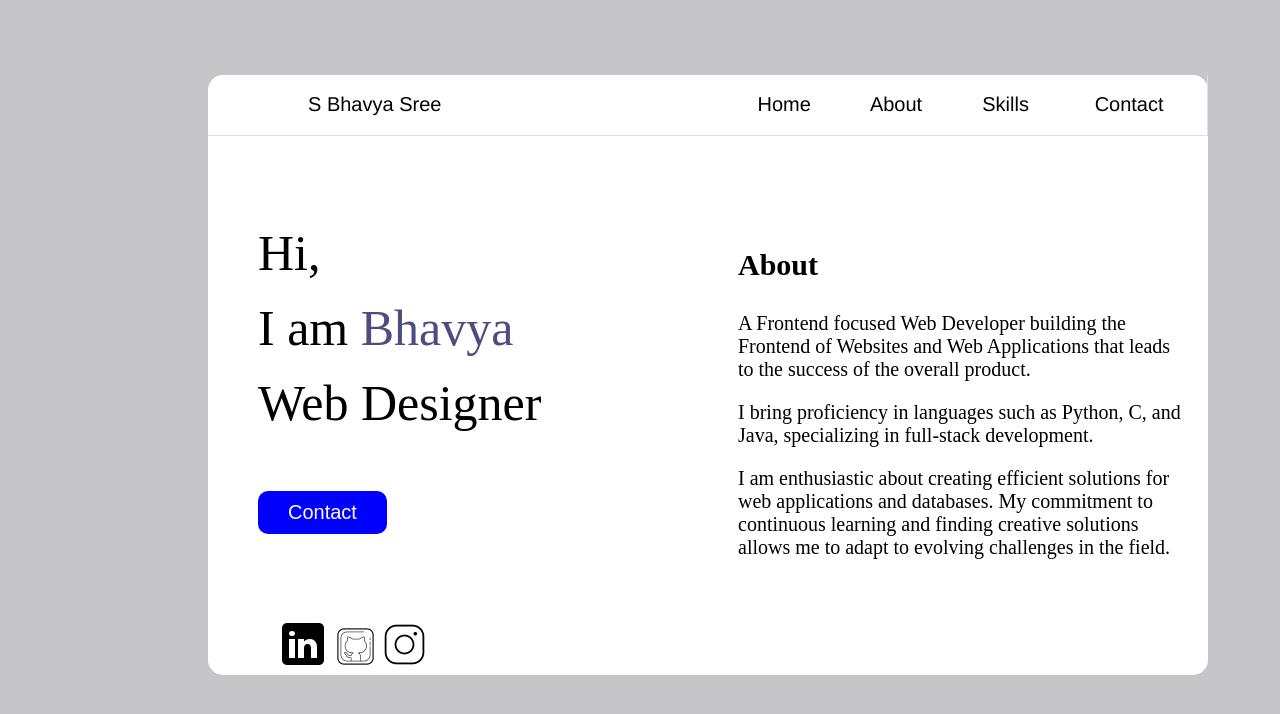
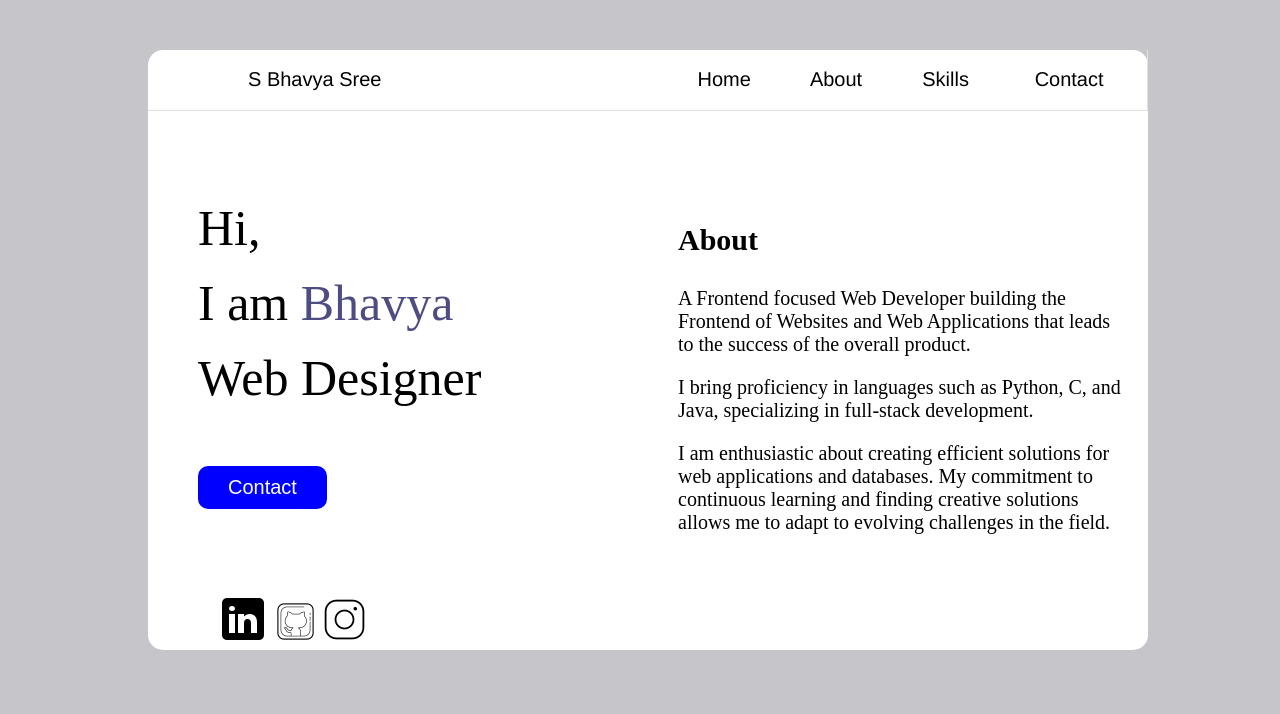
Before and after one commit to Bhavyasree59/Portfolio, a plain HTML site: page index.html in a window 1280 px wide. Shown: the top 714 px of the page. Drawn offline with Linux system fonts and the light colour scheme.

Commit message:
Update styles.css

```diff
--- a/styles.css
+++ b/styles.css
@@ -4,11 +4,13 @@ body{
 }
 .div{
     background-color:white;
-    width:1000px;
     height:600px;
-    margin:75px 200px 75px 200px;
+    width: 1000px; /* Adjust the width as needed */
+    margin-left: auto;
+    margin-right: auto;
+    margin-top:50px;
+
     border-radius:15px;
-
 
 }
 .nav-bar{
```
